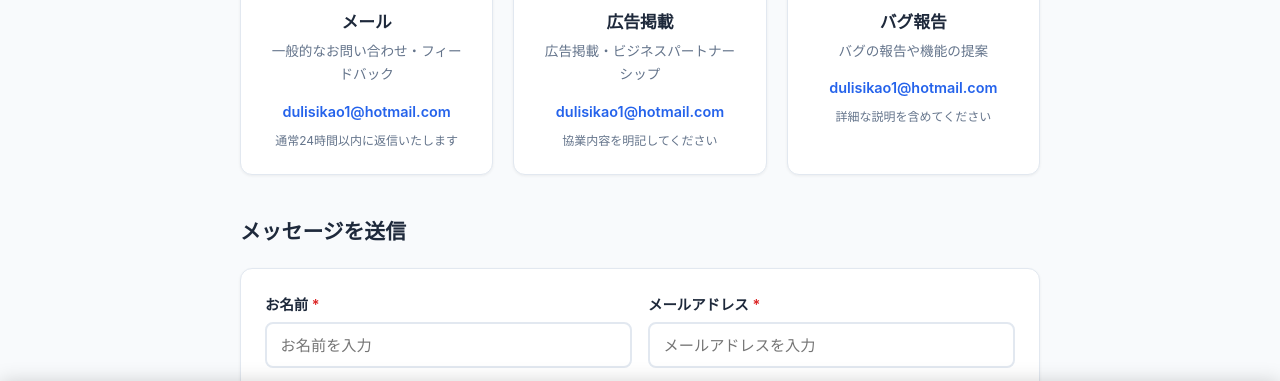
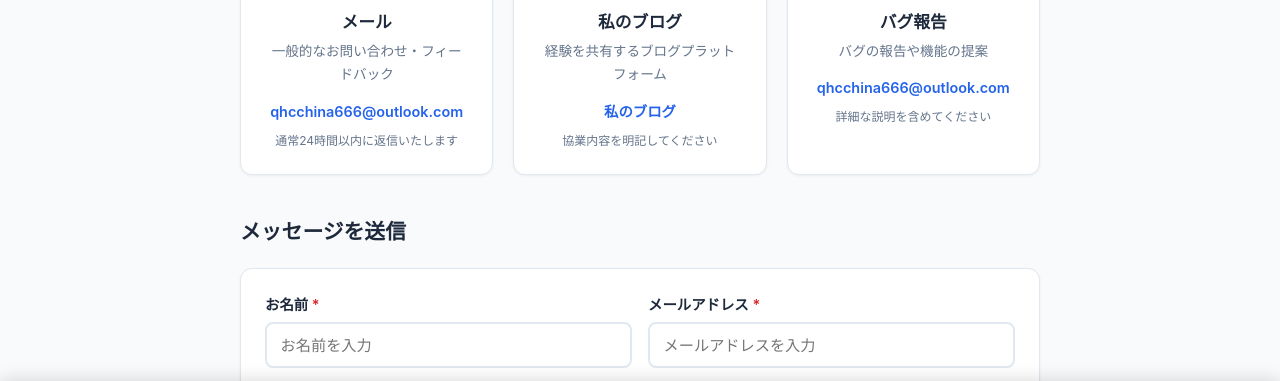
Before and after one commit to qhcchina666/cf-address, a plain HTML site: page ja/contact.html in a window 1280 px wide. Shown: the part 338-719 px from the top of the page. Drawn offline with Linux system fonts and the light colour scheme.

Commit message:
Update contact.html

```diff
--- a/ja/contact.html
+++ b/ja/contact.html
@@ -57,15 +57,15 @@
      <div class="contact-card-icon">📧</div>
      <h3>メール</h3>
      <p>一般的なお問い合わせ・フィードバック</p>
-     <a href="mailto:dulisikao1@hotmail.com" class="contact-link">dulisikao1@hotmail.com</a>
+     <a href="mailto:qhcchina666@outlook.com" class="contact-link">qhcchina666@outlook.com</a>
      <span class="contact-hint">通常24時間以内に返信いたします</span>
     </div>
 
     <div class="contact-card">
      <div class="contact-card-icon">📢</div>
-     <h3>広告掲載</h3>
-     <p>広告掲載・ビジネスパートナーシップ</p>
-     <a href="mailto:dulisikao1@hotmail.com" class="contact-link">dulisikao1@hotmail.com</a>
+     <h3>私のブログ</h3>
+     <p>経験を共有するブログプラットフォーム</p>
+     <a href="https://blogy.qhc.cc.cd/" class="contact-link">私のブログ</a>
      <span class="contact-hint">協業内容を明記してください</span>
     </div>
 
@@ -73,7 +73,7 @@
      <div class="contact-card-icon">🐛</div>
      <h3>バグ報告</h3>
      <p>バグの報告や機能の提案</p>
-     <a href="mailto:dulisikao1@hotmail.com" class="contact-link">dulisikao1@hotmail.com</a>
+     <a href="mailto:qhcchina666@outlook.com" class="contact-link">qhcchina666@outlook.com</a>
      <span class="contact-hint">詳細な説明を含めてください</span>
     </div>
    </div>
```
